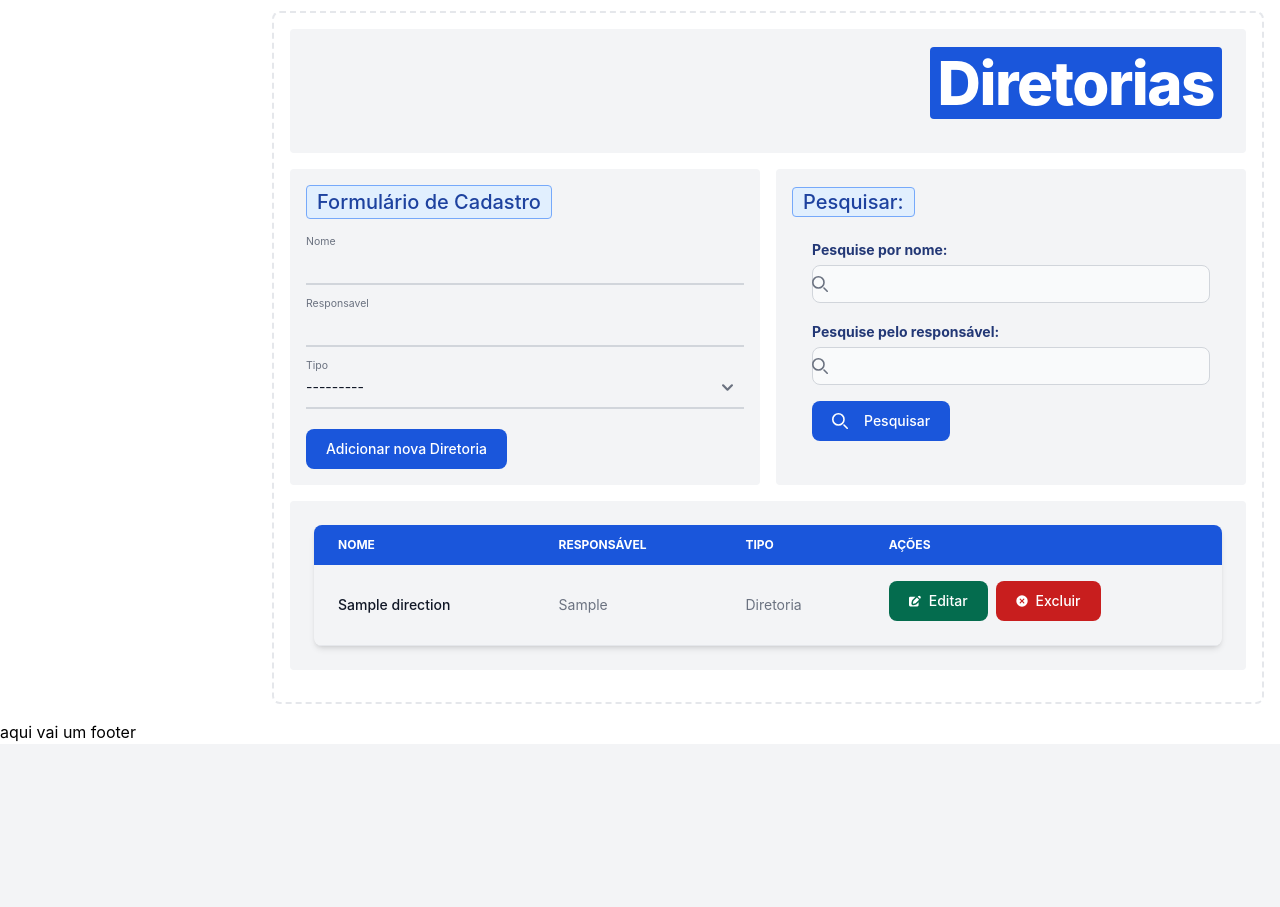
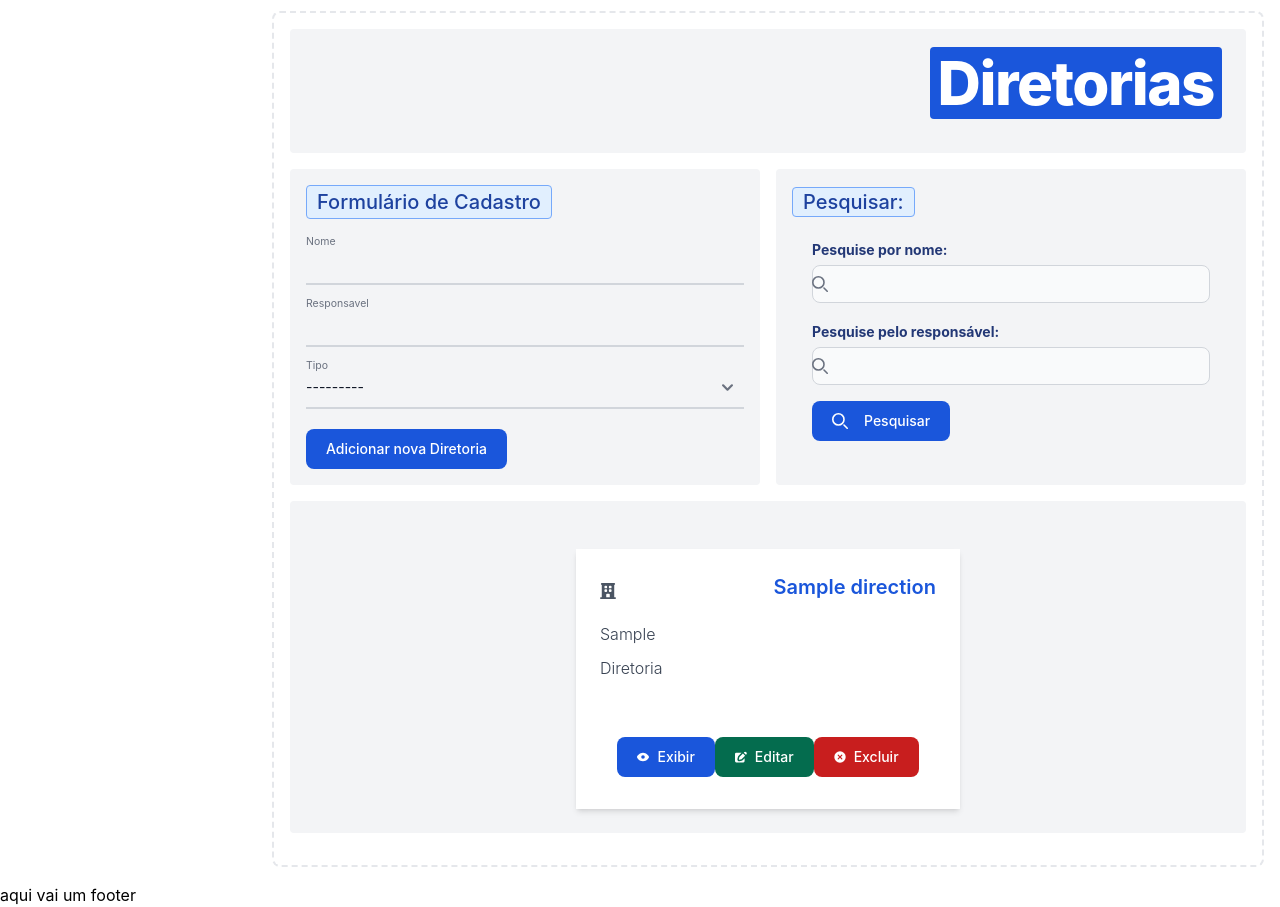
Before and after one commit to Prefeitura-Municipal-de-Novo-Horizonte/sisinfo-v2, a Django app: page /diretorias/ in a window 1280 px wide. Shown: the part 61-968 px from the top of the page. Before the commit the page ends 802 px from the top, so only its background shows below. Run offline with Django 4.2, Linux system fonts and the light colour scheme; a user stored in the database is signed in; tables that the repository leaves empty hold one stand-in row (values such as "Sample post"); style sheets or scripts are compiled from the project's sources; some libraries are stand-ins or nearby versions.

Commit message:
feat: cards for directions show details

```diff
--- a/dashboard/templates/setores/diretorias.html
+++ b/dashboard/templates/setores/diretorias.html
@@ -84,39 +84,41 @@
     </div>
     <!-- MESSAGES -->
         {% include "include/_alert.html" %}
-    <!-- LISTA DE DADOS -->
-    <div class="flex items-center max-w-full w-full h-auto mb-4 rounded bg-gray-100 dark:bg-gray-800 p-6">
-        <div class="relative overflow-x-auto shadow-md sm:rounded-lg max-w-full w-full px-10">
-            <table class="w-full text-sm text-left rtl:text-right text-gray-500 dark:text-gray-400">
-                <thead class="text-xs text-white uppercase bg-blue-700 dark:bg-gray-700 dark:text-gray-400">
-                    <tr>
-                        <th scope="col" class="px-6 py-3">
-                            Nome
-                        </th>
-                        <th scope="col" class="px-6 py-3">
-                            Responsável
-                        </th>
-                        <th scope="col" class="px-6 py-3">
-                            Tipo
-                        </th>
-                        <th scope="col" class="px-6 py-3">
-                            Ações
-                        </th>
-                    </tr>
-                </thead>
-                <tbody>
+    <!-- LISTA DE DADOS CARDS -->
+    <div class="flex items-center max-w-full w-full h-auto mb-4 rounded bg-gray-100 dark:bg-gray-800 p-6 gap-3 justify-center flex-wrap">
         {% for diretoria in diretorias %}
-                    <tr class="odd:bg-white odd:dark:bg-gray-900 even:bg-gray-100 even:dark:bg-gray-800 border-b dark:border-gray-700">
-                        <th scope="row" class="px-6 py-4 font-medium text-gray-900 whitespace-nowrap dark:text-white">
-                            <a href="{{ diretoria.get_absolute_url }}">{{ diretoria.name }}</a>
-                        </th>
-                        <td class="px-6 py-4">
-                            {{ diretoria.accountable }}
-                        </td>
-                        <td class="px-6 py-4">
-                            {{ diretoria.get_kind_display }}
-                        </td>
-                        <td class="px-6 py-4 flex justify-normal items-center gap-2">
+        <div class="relative flex flex-col mt-6 text-gray-700 bg-white shadow-md bg-clip-border rounded-xl w-96 transform scale-110">
+            <div class="p-6">
+                <div class="flex justify-between items-center mb-3">
+                    <svg class="w-4 h-4 text-gray-600 dark:text-white" aria-hidden="true" xmlns="http://www.w3.org/2000/svg" fill="currentColor" viewBox="0 0 18 18">
+                        <path d="M17 16h-1V2a1 1 0 1 0 0-2H2a1 1 0 0 0 0 2v14H1a1 1 0 0 0 0 2h16a1 1 0 0 0 0-2ZM5 4a1 1 0 0 1 1-1h1a1 1 0 0 1 1 1v1a1 1 0 0 1-1 1H6a1 1 0 0 1-1-1V4Zm0 5V8a1 1 0 0 1 1-1h1a1 1 0 0 1 1 1v1a1 1 0 0 1-1 1H6a1 1 0 0 1-1-1Zm6 7H7v-3a1 1 0 0 1 1-1h2a1 1 0 0 1 1 1v3Zm2-7a1 1 0 0 1-1 1h-1a1 1 0 0 1-1-1V8a1 1 0 0 1 1-1h1a1 1 0 0 1 1 1v1Zm0-4a1 1 0 0 1-1 1h-1a1 1 0 0 1-1-1V4a1 1 0 0 1 1-1h1a1 1 0 0 1 1 1v1Z"/>
+                    </svg>
+                    <path fill-rule="evenodd"
+                        d="M9.315 7.584C12.195 3.883 16.695 1.5 21.75 1.5a.75.75 0 01.75.75c0 5.056-2.383 9.555-6.084 12.436A6.75 6.75 0 019.75 22.5a.75.75 0 01-.75-.75v-4.131A15.838 15.838 0 016.382 15H2.25a.75.75 0 01-.75-.75 6.75 6.75 0 017.815-6.666zM15 6.75a2.25 2.25 0 100 4.5 2.25 2.25 0 000-4.5z"
+                        clip-rule="evenodd"></path>
+                    <path
+                        d="M5.26 17.242a.75.75 0 10-.897-1.203 5.243 5.243 0 00-2.05 5.022.75.75 0 00.625.627 5.243 5.243 0 005.022-2.051.75.75 0 10-1.202-.897 3.744 3.744 0 01-3.008 1.51c0-1.23.592-2.323 1.51-3.008z">
+                    </path>
+                    </svg>
+                    <h5 class="mb-2 text-xl antialiased font-semibold leading-snug tracking-normal text-blue-700 items-center flex">
+                    {{diretoria.name}}
+                    </h5>
+                </div>
+                <p class="block font-sans text-base antialiased font-light leading-relaxed text-inherit mb-2">
+                 {{diretoria.accountable}}
+                </p>
+                <p class="block font-sans text-base antialiased font-light leading-relaxed text-inherit mb-2">
+                 {{diretoria.get_kind_display}}
+                </p>
+            </div>
+            <div class="p-6 pt-0 flex justify-center">
+                <a href="{{ diretoria.get_absolute_url }}">
+                    <button type="button" class="flex justify-center gap-2 items-center focus:outline-none text-white bg-blue-700 hover:bg-blue-800 focus:ring-4 focus:ring-blue-300 font-medium rounded-lg text-sm px-5 py-2.5 me-2 mb-2 dark:bg-blue-600 dark:hover:bg-blue-700 dark:focus:ring-blue-800">
+                        <svg class="w-3 h-3 text-white" aria-hidden="true" xmlns="http://www.w3.org/2000/svg" fill="currentColor" viewBox="0 0 20 14">
+                            <path d="M10 0C4.612 0 0 5.336 0 7c0 1.742 3.546 7 10 7 6.454 0 10-5.258 10-7 0-1.664-4.612-7-10-7Zm0 10a3 3 0 1 1 0-6 3 3 0 0 1 0 6Z"/>
+                        </svg> Exibir
+                    </button>
+                </a>
                 <a href="{% url 'dashboard:update_diretoria' diretoria.slug %}">
                     <button type="button" class="flex justify-center gap-2 items-center focus:outline-none text-white bg-green-700 hover:bg-green-800 focus:ring-4 focus:ring-green-300 font-medium rounded-lg text-sm px-5 py-2.5 me-2 mb-2 dark:bg-green-600 dark:hover:bg-green-700 dark:focus:ring-green-800">
                         <svg class="w-3 h-3 text-white dark:text-white" aria-hidden="true" xmlns="http://www.w3.org/2000/svg" fill="currentColor" viewBox="0 0 20 18">
@@ -133,17 +135,9 @@
                         Excluir
                     </button>
                 </a>
-
-                        </td>
-                    </tr>
-                    {% empty %}
-                                <tr>
-                                    <td class="px-6 py-4" colspan="4">Nenhuma diretoria cadastrada!!!</td>
-                                </tr>
+            </div>
+        </div>
         {% endfor %}
-                </tbody>
-            </table>
-        </div>
     </div>
     </section>
 {% endblock content %}
--- a/tailwind.config.js
+++ b/tailwind.config.js
@@ -5,6 +5,11 @@ module.exports = {
       './templates/**/*.html',
       './node_modules/flowbite/**/*.js'
   ],
+  variants: {
+    extend: {
+      transform: ['hover'],
+    }
+  },
   theme: {
     extend: {},
   },
```
Lines whose indentation alone changed are shown as unchanged.
